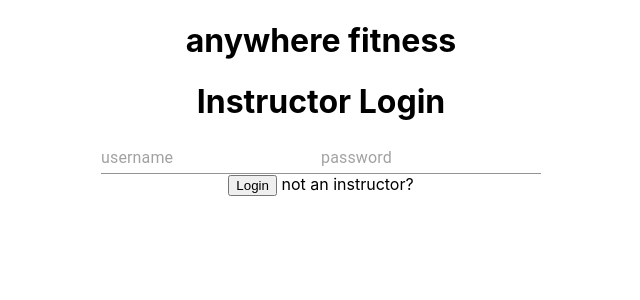
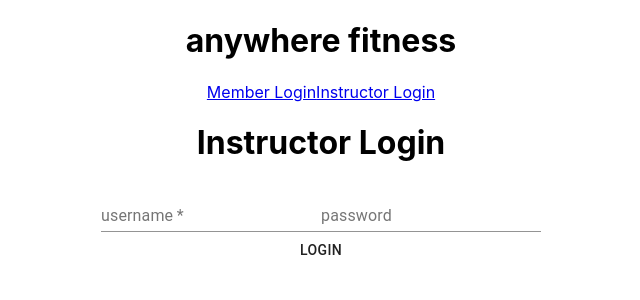
Before and after one commit to BW-Anywhere-Fit/Frontend, a React (Create React App) app in the folder anywhere-fitness/: page /instructor-login in a window 1280 px wide. Shown: the top 300 px of the page, without its empty margins (319-959 px from the left). Built offline with nearby package versions, Linux system fonts and the light colour scheme.

Commit message:
setting up boilerplate axiosWithAuth clasLists Cards etc.
Co-authored by Aasa-Christian aasachristian@yahoo.com

```diff
--- a/anywhere-fitness/package.json
+++ b/anywhere-fitness/package.json
@@ -12,6 +12,7 @@
     "react": "^16.12.0",
     "react-dom": "^16.12.0",
     "react-redux": "^7.1.3",
+    "react-router-dom": "^5.1.2",
     "react-scripts": "3.3.0",
     "redux": "^4.0.5",
     "redux-logger": "^3.0.6",
--- a/anywhere-fitness/src/App.js
+++ b/anywhere-fitness/src/App.js
@@ -1,7 +1,12 @@
 import React from "react";
 import logo from "./logo.svg";
 import "./App.css";
+import { BrowserRouter as Router, Route, Switch, Link } from "react-router-dom";
+
 import InstructorLogin from "./components/InstructorLogin";
+// import ClientLogin from "./components/ClientLogin";
+import PrivateRoute from "./components/PrivateRoute";
+import ClassList from "./components/ClassList";
 
 // axios get, put, post
 // routing
@@ -10,7 +15,17 @@ function App() {
   return (
     <div className="App">
       <h1> anywhere fitness</h1>
-      <InstructorLogin />
+      <Router>
+        <Link to="/client-login">Member Login</Link>
+
+        <Link to="/instructor-login">Instructor Login</Link>
+
+        <Switch>
+          <PrivateRoute path="/classes" component={ClassList} />
+          <Route path="/instructor-login" component={InstructorLogin} />
+          {/* <Route path="/client-login" component={ClientLogin} /> */}
+        </Switch>
+      </Router>
     </div>
   );
 }
--- /dev/null
+++ b/anywhere-fitness/src/components/ClassCard.js
@@ -0,0 +1,6 @@
+import React from "react";
+
+const ClassCard = props => {
+  return <h1>{props.name}</h1>;
+};
+export default ClassCard;
--- a/anywhere-fitness/src/components/ClassList.js
+++ b/anywhere-fitness/src/components/ClassList.js
@@ -0,0 +1,13 @@
+import React from "react";
+import ClassCard from "./ClassCard";
+
+const ClassList = props => {
+  return (
+    <div>
+      {props.classes.map(classItem => (
+        <ClassCard name={classItem.name} />
+      ))}
+    </div>
+  );
+};
+export default ClassList;
--- a/anywhere-fitness/src/components/InstructorLogin.js
+++ b/anywhere-fitness/src/components/InstructorLogin.js
@@ -1,6 +1,7 @@
 import React from "react";
 
 import TextField from "@material-ui/core/TextField";
+import Button from "@material-ui/core/Button";
 
 const InstructorLogin = () => {
   const [instructorCredentials, setInstructorCredentials] = React.useState({
@@ -17,13 +18,14 @@ const InstructorLogin = () => {
   };
 
   const handleOnSubmit = e => {
+    e.preventDefault();
     // axios call
     // axiosWithAuth()
-    //   .post("/instructor-login", userText)
+    //   .post("/instructor-login", instructorCredentials)
     //   .then(res => {
     //     // console.log(res);
     //     localStorage.setItem("token", res.data.payload);
-    //     props.history.push("/friends");
+    //     props.history.push("/classes");
     //   })
     //   .catch(err => {
     //     console.log(err.response);
@@ -34,27 +36,26 @@ const InstructorLogin = () => {
     <div>
       {/* this can be a card// implement material ui  */}
       <h1>Instructor Login</h1>
-      <form>
+      <form onSubmit={handleOnSubmit}>
         <label />
         <TextField
-          validate
+          required
+          label="username"
           type="text"
           name="username"
-          placeholder="username"
           onChange={handleOnChange}
           value={instructorCredentials.username}
         />
         <label />
         <TextField
+          label="password"
           type="password"
           name="password"
-          placeholder="password"
           onChange={handleOnChange}
           value={instructorCredentials.password}
         />
       </form>
-      <button>Login</button>
-      <a> not an instructor? </a>
+      <Button>Login</Button>
     </div>
   );
 };
--- /dev/null
+++ b/anywhere-fitness/src/components/PrivateRoute.js
@@ -0,0 +1,19 @@
+import React from "react";
+import { Route, Redirect } from "react-router-dom";
+
+const PrivateRoute = ({ component: Component, ...rest }) => {
+  return (
+    <Route
+      {...rest}
+      render={props => {
+        if (localStorage.getItem("token")) {
+          return <Component {...props} />;
+        } else {
+          return <Redirect to="/instructor-login" />;
+        }
+      }}
+    />
+  );
+};
+
+export default PrivateRoute;
--- a/anywhere-fitness/src/index.js
+++ b/anywhere-fitness/src/index.js
@@ -4,14 +4,7 @@ import "./index.css";
 import App from "./App";
 import * as serviceWorker from "./serviceWorker";
 
-import { BrowserRouter as Router } from "react-router-dom";
-
-ReactDOM.render(
-  <Router>
-    <App />
-  </Router>,
-  document.getElementById("root")
-);
+ReactDOM.render(<App />, document.getElementById("root"));
 
 // If you want your app to work offline and load faster, you can change
 // unregister() to register() below. Note this comes with some pitfalls.
```
Also changed, not shown: anywhere-fitness/src/Data/Data.js (added, +25 -0 lines), anywhere-fitness/src/components/Class.js (deleted), anywhere-fitness/src/components/InstructorForm.js (renamed from anywhere-fitness/src/components/IntructorForm.js), 1 other file (tests, documents, lock files or other folders).
